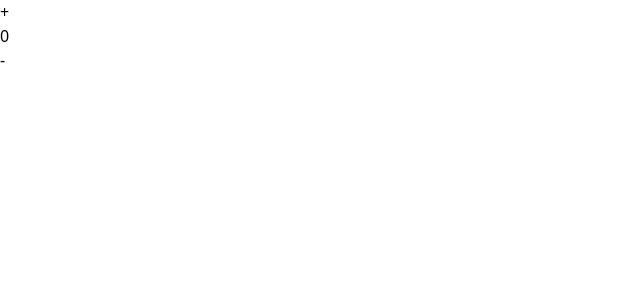
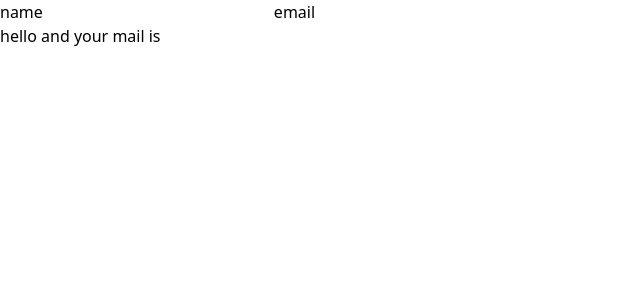
Before and after one commit to Ishan-Sandaruwan/react-js-zero-to-hero, a React (Create React App) app: page / in a window 1280 px wide. Shown: the top 300 px of the page, without its empty margins (0-640 px from the left). Built offline with nearby package versions, Linux system fonts and the light colour scheme.

Commit message:
Exercise 3: Create a functional component Form with useState to manage form input fields for name and email.

```diff
--- a/src/App.js
+++ b/src/App.js
@@ -35,8 +35,8 @@ export default function App() {
     //   }}
     // />
     // <Ex1_State />
-    <Ex2_State />
-    // <Ex3_State />
+    // <Ex2_State />
+    <Ex3_State />
     // <Ex4_State />
   );
 }
--- a/src/components/day3/Ex3_State.jsx
+++ b/src/components/day3/Ex3_State.jsx
@@ -1,7 +1,36 @@
-import React from 'react'
+import React, { useState } from "react";
+
+// Exercise 3: Create a functional component Form with useState to manage form input fields for name and email.
 
 export default function Ex3_State() {
+  const [formData, setFormData] = useState({
+    name: "",
+    email: "",
+  });
+
   return (
-    <div>Ex3_State</div>
-  )
+    <div>
+      <div>
+        <span>name</span>
+        <input
+          type="text"
+          value={formData.name}
+          onChange={(e) => {
+            setFormData((prevData) => ({ ...prevData, name: e.target.value }));
+          }}
+        />
+        <span>email</span>
+        <input
+          type="text"
+          value={formData.email}
+          onChange={(e) => {
+            setFormData((prevData) => ({ ...prevData, email: e.target.value }));
+          }}
+        />
+      </div>
+      <div>
+        hello {formData.name} and your mail is {formData.email}
+      </div>
+    </div>
+  );
 }
```
